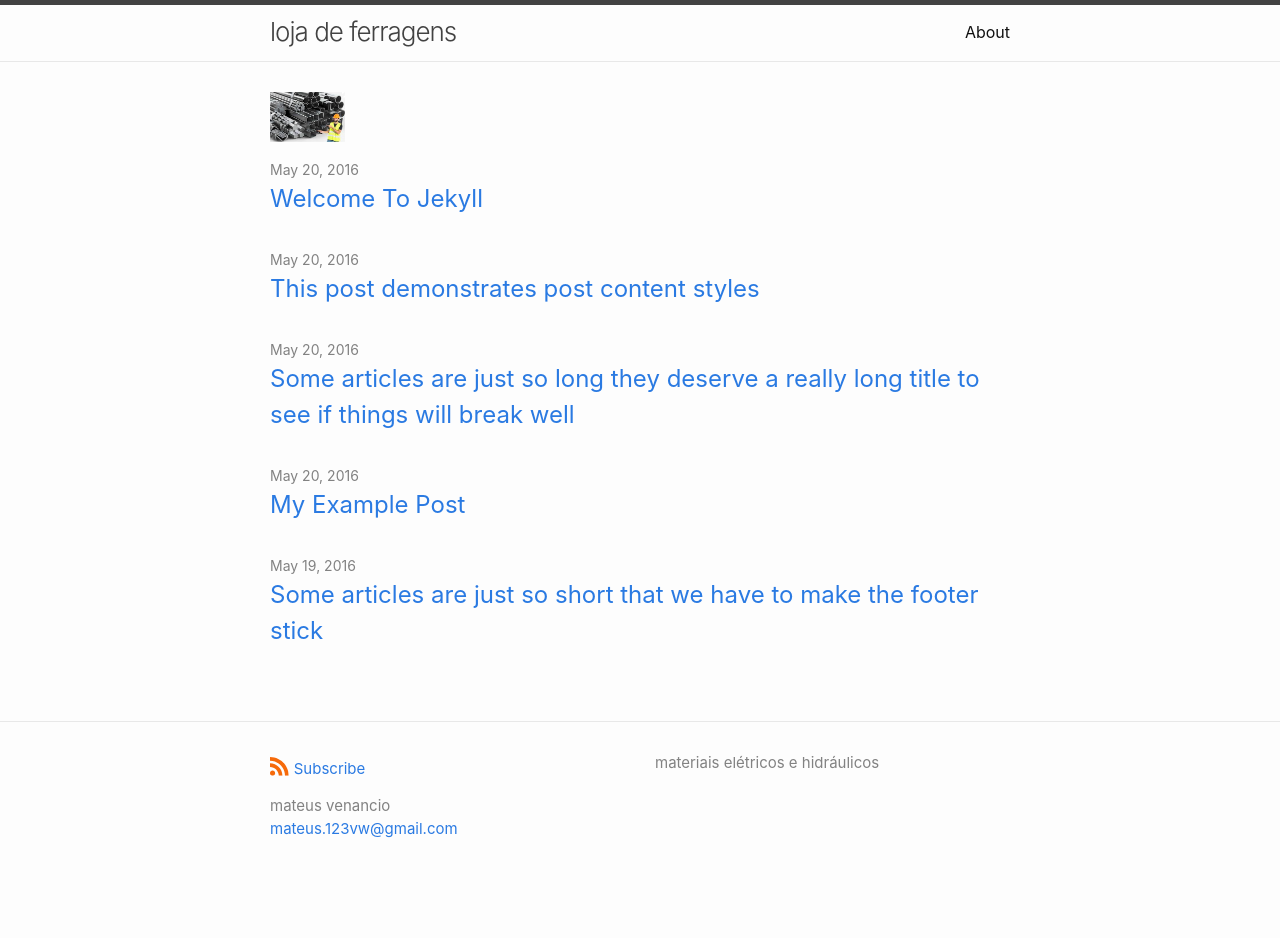
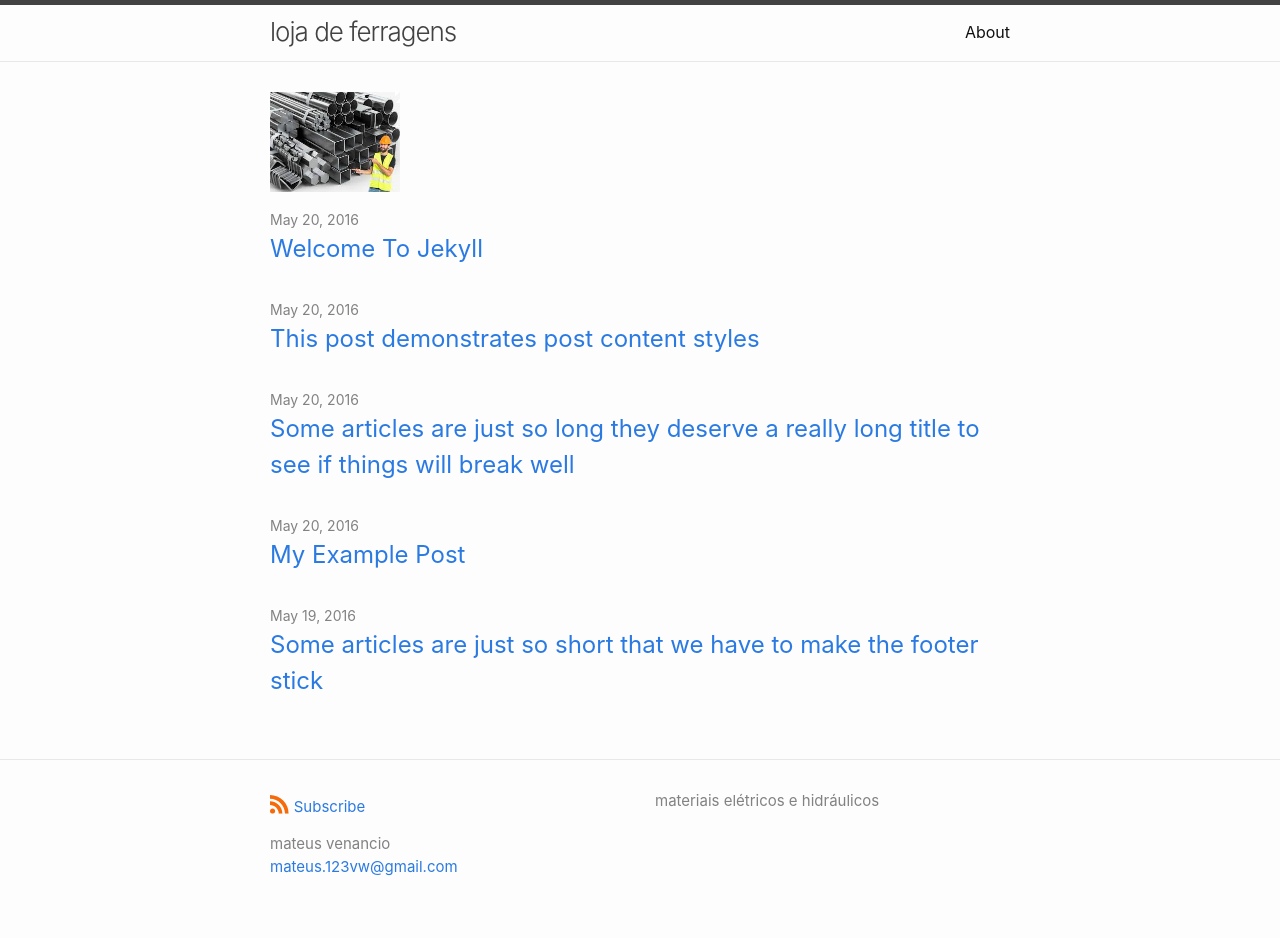
Before and after one commit to devsmate/Aprenda-e-inove, a Jekyll site: the page built from index.md, in a window 1280 px wide. Built offline with Jekyll 4.4.1, drawn with Linux system fonts in a browser that asks for light colours; before the commit the page ends 900 px from its top, so only the background shows below that.

Commit message:
Update index.md

```diff
--- a/index.md
+++ b/index.md
@@ -8,4 +8,4 @@
 layout: home
 ---
 
- <img src="assets/ferragem.png" height="50" width="75"/>
+ <img src="assets/ferragem.png" height="100" width="130"/>
```
